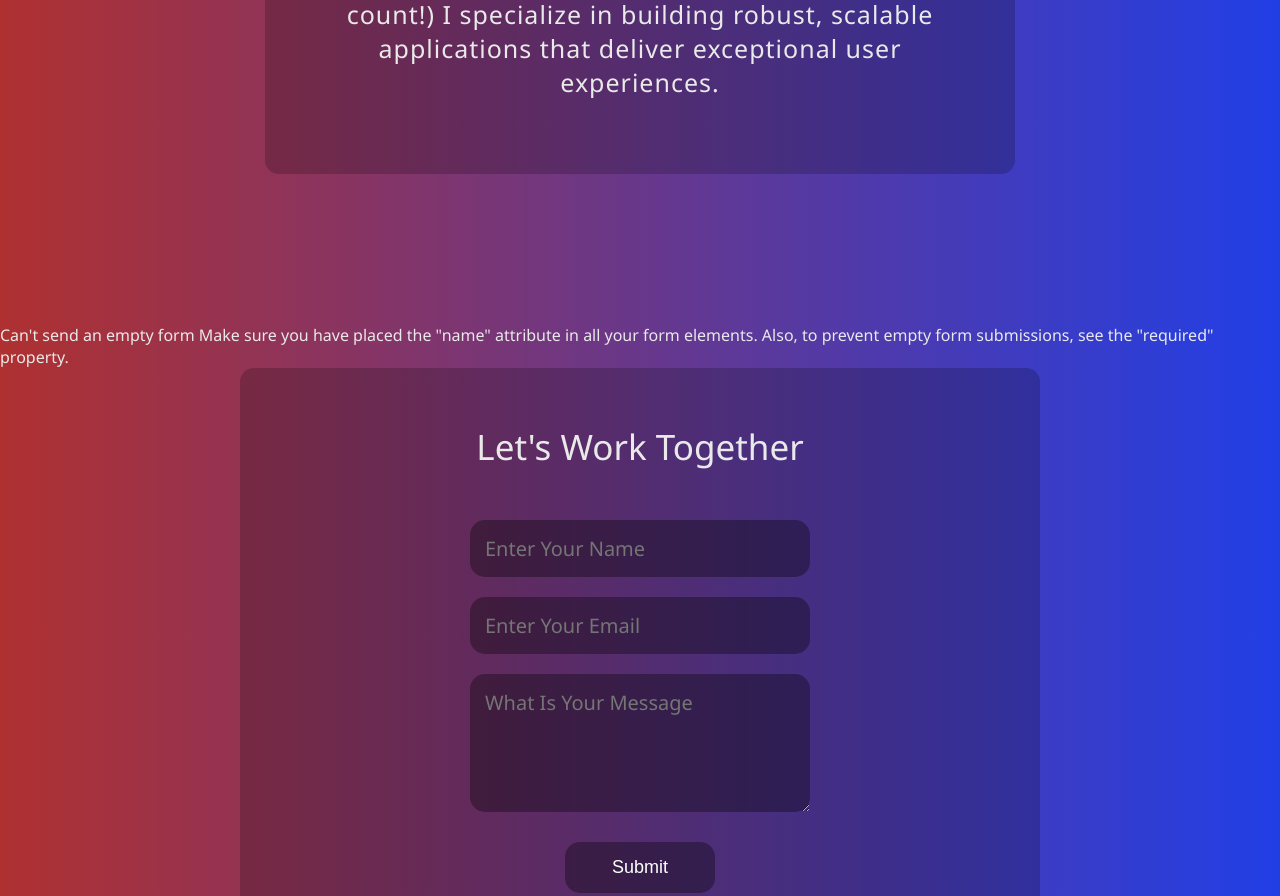
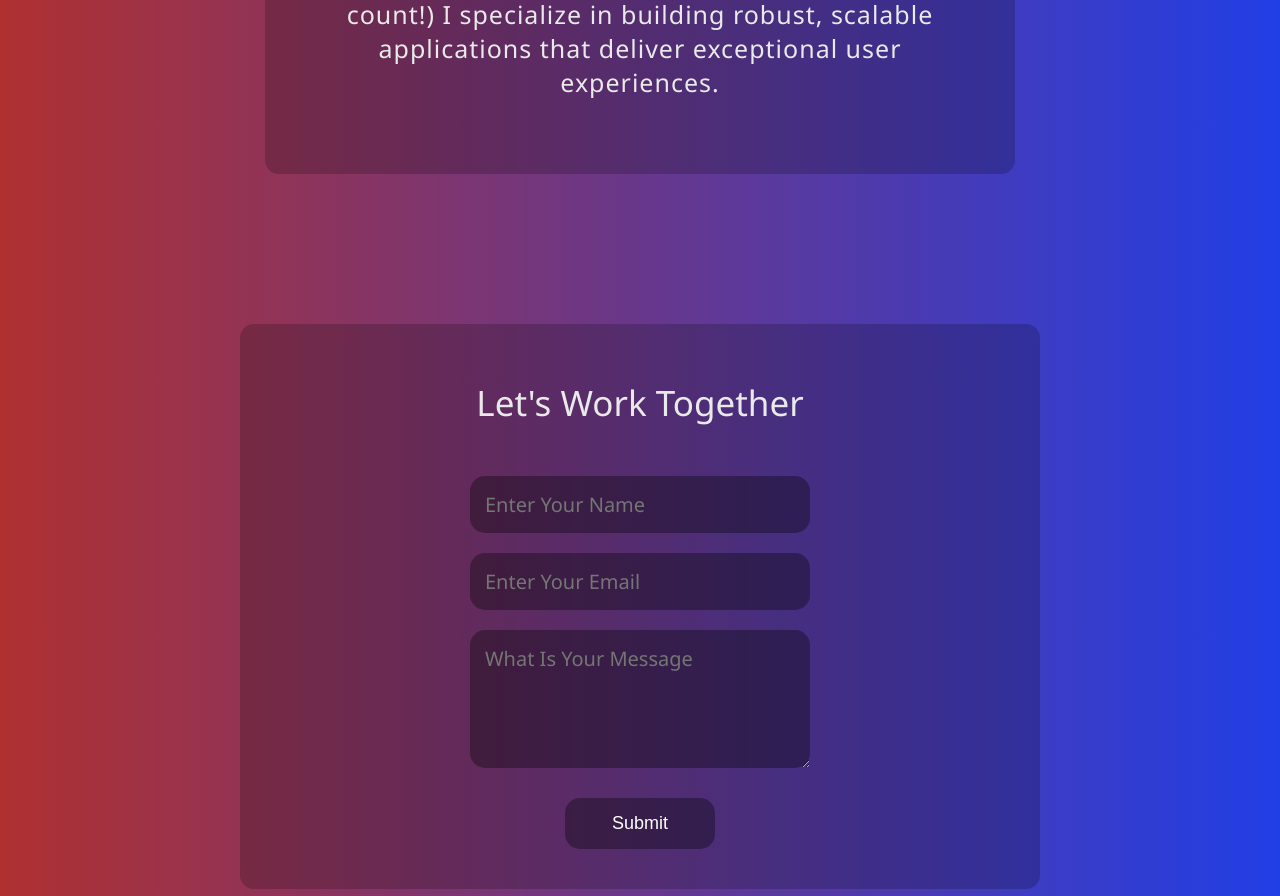
Before and after one commit to Ahmet-p/Portfolio-Page, a plain HTML site: page index.html in a window 1280 px wide. Shown: the part 2668-3564 px from the top of the page. Drawn offline with nearby package versions, Linux system fonts and the light colour scheme.

Commit message:
updated from, few cosmetic changes

```diff
--- a/global.css
+++ b/global.css
@@ -429,6 +429,7 @@ form {
     padding: 20px 220px 40px 220px;
     border-radius: 14px;
     max-height: 700px;
+    margin-bottom: 150px;
 }
 
 form h3{
--- a/index.html
+++ b/index.html
@@ -102,8 +102,6 @@
 </div>
 </div>
 
-Can't send an empty form
-Make sure you have placed the "name" attribute in all your form elements. Also, to prevent empty form submissions, see the "required" property.
 <div class="contact-container">
 <form action="https://formspree.io/f/meojqylp" method="POST">
     <h3 id="form-title">Let's Work Together</h3>
```
